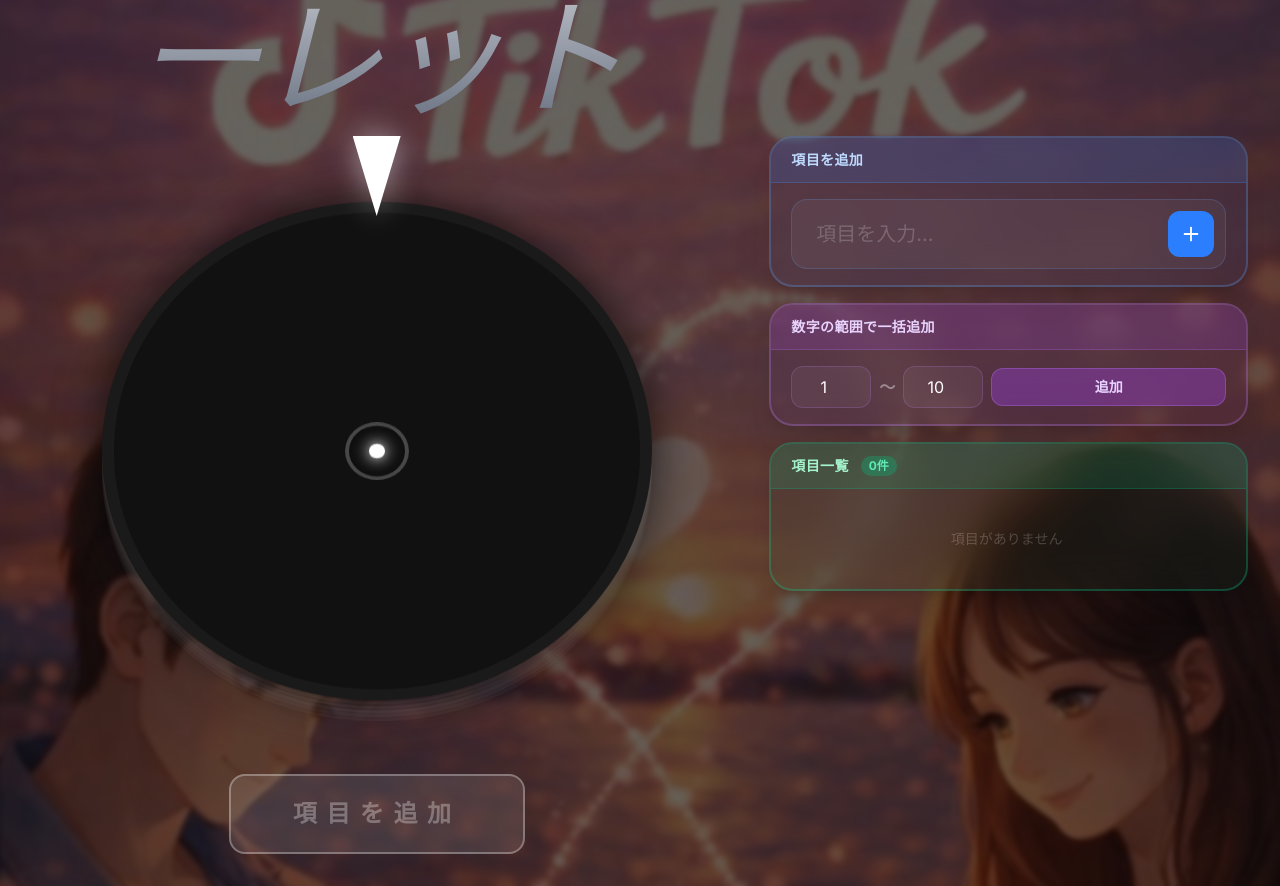
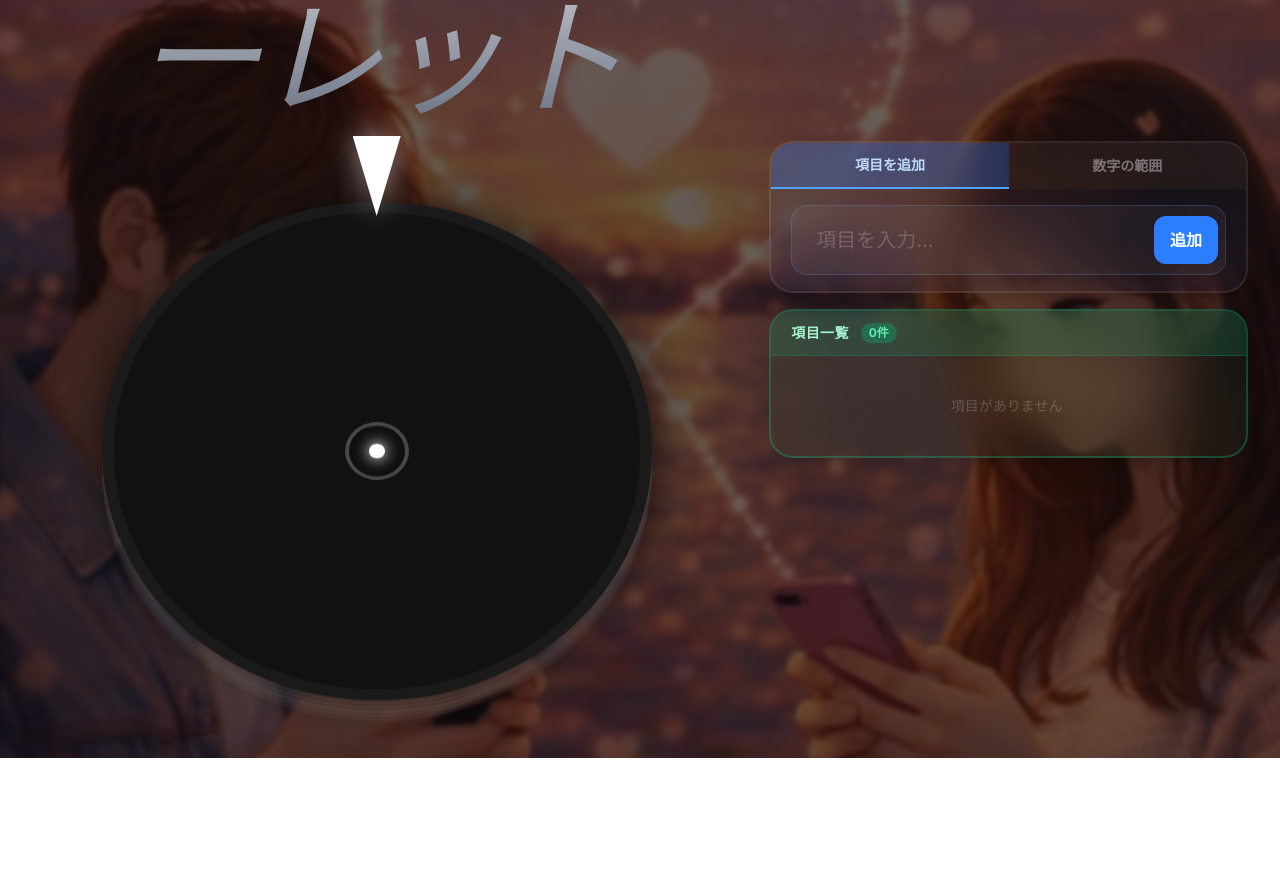
Before and after one commit to kitajistyle/yuki-roulette, a React (Vite) app: page / in a window 1280 px wide. Shown: the part 160-1046 px from the top of the page. After the commit the page ends 918 px from the top, so only its background shows below. Built offline with nearby package versions, Linux system fonts and the light colour scheme.

Commit message:
fix: email association

```diff
--- a/src/App.tsx
+++ b/src/App.tsx
@@ -5,7 +5,7 @@
 
 import React, { useState, useRef, useEffect, useMemo } from 'react';
 import { motion, AnimatePresence, useAnimation } from 'motion/react';
-import { Plus, Trash2, RotateCw, Trophy, X, Sparkles } from 'lucide-react';
+import { Trash2, RotateCw, Trophy, X, Sparkles } from 'lucide-react';
 
 interface RouletteItem {
   id: string;
@@ -94,7 +94,7 @@ export default function App() {
   };
 
   const updateWeight = (id: string, weight: number) => {
-    setItems(items.map(item => item.id === id ? { ...item, weight: Math.max(0.1, weight) } : item));
+    setItems(items.map(item => item.id === id ? { ...item, weight: Math.max(1, weight) } : item));
   };
 
   const removeItem = (id: string) => {
@@ -118,6 +118,7 @@ export default function App() {
 
   const [rangeMin, setRangeMin] = useState('1');
   const [rangeMax, setRangeMax] = useState('10');
+  const [addTab, setAddTab] = useState<'text' | 'range'>('text');
 
   const addRange = () => {
     const min = parseInt(rangeMin);
@@ -138,7 +139,7 @@ export default function App() {
     setIsSpinning(true);
     setWinner(null);
 
-    const extraSpins = 8 + Math.random() * 5;
+    const extraSpins = 25 + Math.random() * 15;
     const newRotation = rotation + extraSpins * 360 + Math.random() * 360;
 
     setRotation(newRotation);
@@ -150,7 +151,7 @@ export default function App() {
         normalizedRotation >= item.startAngle && normalizedRotation < item.endAngle
       ) || items[0];
       setWinner(winningItem);
-    }, 4000);
+    }, 8000);
   };
 
   return (
@@ -162,7 +163,6 @@ export default function App() {
         backgroundAttachment: 'fixed',
       }}
     >
-      {/* Dark overlay */}
       <div className="absolute inset-0 bg-black/60 backdrop-blur-[2px]" />
 
       <div className="max-w-7xl mx-auto grid grid-cols-1 lg:grid-cols-12 gap-12 items-center relative z-10">
@@ -217,7 +217,7 @@ export default function App() {
               <motion.div
                 className="w-full h-full relative preserve-3d"
                 animate={{}}
-                transition={{ duration: 4, ease: "easeInOut" }}
+                transition={{ duration: 8, ease: "easeInOut" }}
               >
                 {/* Outer Glow Ring */}
                 <motion.div
@@ -240,7 +240,7 @@ export default function App() {
                   ref={wheelRef}
                   className="w-full h-full rounded-full border-[12px] border-[#1A1A1A] shadow-[0_0_50px_rgba(0,0,0,0.8)] relative overflow-hidden bg-[#111] preserve-3d"
                   animate={{ rotate: rotation }}
-                  transition={{ duration: 4, ease: [0.1, 0, 0.1, 1] }}
+                  transition={{ duration: 8, ease: [0.1, 0, 0.1, 1] }}
                 >
                   <svg viewBox="0 0 100 100" className="w-full h-full transform -rotate-90">
                     <defs>
@@ -271,14 +271,14 @@ export default function App() {
                             strokeWidth="0.2"
                           />
                           <text
-                            x="78"
+                            x={item.text.length <= 1 ? 76 : item.text.length <= 2 ? 73 : item.text.length <= 4 ? 70 : 67}
                             y="50"
                             fill="white"
-                            fontSize="3.5"
+                            fontSize={item.text.length <= 1 ? 5 : item.text.length <= 2 ? 4 : item.text.length <= 4 ? 3.2 : 2.5}
                             fontWeight="800"
                             className="pointer-events-none drop-shadow-md"
                             transform={`rotate(${startAngle + sliceAngle / 2}, 50, 50)`}
-                            style={{ textAnchor: 'middle', dominantBaseline: 'middle', letterSpacing: '0.05em' }}
+                            style={{ textAnchor: 'middle', dominantBaseline: 'middle', letterSpacing: '0.03em' }}
                           >
                             {item.text.toUpperCase()}
                           </text>
@@ -296,38 +296,68 @@ export default function App() {
             </motion.div>
           </div>
 
+          <AnimatePresence>
+            {items.length >= 2 && (
               <motion.button
-            whileHover={{ scale: 1.05, boxShadow: "0 0 30px rgba(255,255,255,0.3)" }}
+                initial={{ opacity: 0, scale: 0.8, y: 20 }}
+                animate={{ opacity: 1, scale: 1, y: 0 }}
+                exit={{ opacity: 0, scale: 0.8, y: 20 }}
+                whileHover={{ scale: 1.05, boxShadow: '0 0 40px rgba(255,255,255,0.3)' }}
                 whileTap={{ scale: 0.95 }}
                 onClick={spin}
-            disabled={isSpinning || items.length < 2}
-            className={`
-              relative px-16 py-6 rounded-2xl text-2xl font-black uppercase tracking-[0.4em] transition-all duration-500
-              ${(isSpinning || items.length < 2)
+                disabled={isSpinning}
+                className={`relative w-full py-6 rounded-2xl text-2xl font-black tracking-[0.3em] transition-all duration-300 ${
+                  isSpinning
                     ? 'bg-white/10 text-white/30 cursor-not-allowed'
-                : 'bg-white text-black hover:bg-gray-100'}
-            `}
+                    : 'bg-white text-black hover:bg-gray-100'
+                }`}
               >
-            {isSpinning ? '回転中...' : items.length < 2 ? '項目を追加' : '回す'}
+                まわす
                 {!isSpinning && (
                   <motion.div
-                animate={{ opacity: [0.5, 1, 0.5] }}
+                    animate={{ opacity: [0.4, 1, 0.4] }}
                     transition={{ repeat: Infinity, duration: 2 }}
                     className="absolute inset-0 rounded-2xl border-2 border-white/50"
                   />
                 )}
               </motion.button>
+            )}
+          </AnimatePresence>
+
         </div>
 
         {/* Right Side: Controls (5 cols) */}
         <div className="lg:col-span-5 space-y-4">
 
-          {/* Section 1: テキスト追加 */}
-          <div className="backdrop-blur-xl rounded-3xl border-2 border-blue-400/30 shadow-xl overflow-hidden">
-            <div className="bg-blue-500/20 px-5 py-3 flex items-center gap-3 border-b border-blue-400/20">
-              <h2 className="font-bold text-blue-200 text-sm tracking-wide">項目を追加</h2>
+          {/* Section 1 & 2: タブ切り替え */}
+          <div className="backdrop-blur-xl rounded-3xl border-2 border-white/10 shadow-xl overflow-hidden">
+            {/* タブヘッダー */}
+            <div className="flex">
+              <button
+                onClick={() => setAddTab('text')}
+                className={`flex-1 py-3 text-sm font-bold transition-all ${addTab === 'text' ? 'bg-blue-500/30 text-blue-200 border-b-2 border-blue-400' : 'bg-white/5 text-white/40 hover:text-white/70'}`}
+              >
+                項目を追加
+              </button>
+              <button
+                onClick={() => setAddTab('range')}
+                className={`flex-1 py-3 text-sm font-bold transition-all ${addTab === 'range' ? 'bg-blue-500/30 text-blue-200 border-b-2 border-blue-400' : 'bg-white/5 text-white/40 hover:text-white/70'}`}
+              >
+                数字の範囲
+              </button>
             </div>
-            <div className="px-5 py-4 bg-blue-500/5">
+
+            {/* タブコンテンツ */}
+            <AnimatePresence mode="wait">
+              {addTab === 'text' ? (
+                <motion.div
+                  key="text"
+                  initial={{ opacity: 0, y: 8 }}
+                  animate={{ opacity: 1, y: 0 }}
+                  exit={{ opacity: 0, y: -8 }}
+                  transition={{ duration: 0.15 }}
+                  className="px-5 py-4 bg-blue-500/5"
+                >
                   <div className="relative">
                     <input
                       type="text"
@@ -335,43 +365,44 @@ export default function App() {
                       onChange={(e) => setNewItemText(e.target.value)}
                       onKeyPress={(e) => e.key === 'Enter' && addItem()}
                       placeholder="項目を入力..."
-                  className="w-full bg-white/5 border border-blue-400/20 px-6 py-5 rounded-2xl text-white text-xl placeholder:text-white/20 focus:bg-white/10 focus:border-blue-400/50 outline-none transition-all"
+                      className="w-full bg-white/5 border border-blue-400/20 px-6 py-5 pr-24 rounded-2xl text-white text-xl placeholder:text-white/20 focus:bg-white/10 focus:border-blue-400/50 outline-none transition-all"
                     />
                     <button
                       onClick={addItem}
-                  className="absolute right-3 top-1/2 -translate-y-1/2 p-3 bg-blue-500 hover:bg-blue-400 text-white rounded-xl transition-colors"
+                      className="absolute right-2 top-1/2 -translate-y-1/2 px-4 py-3 bg-blue-500 hover:bg-blue-400 active:scale-95 text-white font-bold rounded-xl transition-all"
                     >
-                  <Plus size={22} />
+                      追加
                     </button>
                   </div>
-            </div>
-          </div>
-
-          {/* Section 2: 数字の範囲 */}
-          <div className="backdrop-blur-xl rounded-3xl border-2 border-purple-400/30 shadow-xl overflow-hidden">
-            <div className="bg-purple-500/20 px-5 py-3 flex items-center gap-3 border-b border-purple-400/20">
-              <h2 className="font-bold text-purple-200 text-sm tracking-wide">数字の範囲で一括追加</h2>
-            </div>
-            <div className="px-5 py-4 bg-purple-500/5">
+                </motion.div>
+              ) : (
+                <motion.div
+                  key="range"
+                  initial={{ opacity: 0, y: 8 }}
+                  animate={{ opacity: 1, y: 0 }}
+                  exit={{ opacity: 0, y: -8 }}
+                  transition={{ duration: 0.15 }}
+                  className="px-5 py-4 bg-blue-500/5"
+                >
                   <div className="flex items-center gap-2">
                     <input
                       type="number"
                       value={rangeMin}
                       onChange={(e) => setRangeMin(e.target.value)}
-                  className="w-20 bg-white/5 border border-purple-400/20 px-3 py-2 rounded-xl text-white text-center outline-none focus:bg-white/10 focus:border-purple-400/50 transition-all"
+                      className="w-20 bg-white/5 border border-blue-400/20 px-3 py-2 rounded-xl text-white text-center outline-none focus:bg-white/10 focus:border-blue-400/50 transition-all"
                     />
                     <span className="text-white/40 font-bold">〜</span>
                     <input
                       type="number"
                       value={rangeMax}
                       onChange={(e) => setRangeMax(e.target.value)}
-                  className="w-20 bg-white/5 border border-purple-400/20 px-3 py-2 rounded-xl text-white text-center outline-none focus:bg-white/10 focus:border-purple-400/50 transition-all"
+                      className="w-20 bg-white/5 border border-blue-400/20 px-3 py-2 rounded-xl text-white text-center outline-none focus:bg-white/10 focus:border-blue-400/50 transition-all"
                     />
                     <motion.button
                       whileTap={{ scale: 0.95 }}
                       onClick={addRange}
                       disabled={isNaN(parseInt(rangeMin)) || isNaN(parseInt(rangeMax)) || parseInt(rangeMin) > parseInt(rangeMax) || parseInt(rangeMax) - parseInt(rangeMin) >= 100}
-                  className="flex-1 py-2 bg-purple-500/30 hover:bg-purple-500/50 border border-purple-400/30 rounded-xl text-sm font-bold text-purple-200 transition-all disabled:opacity-30 disabled:cursor-not-allowed"
+                      className="flex-1 py-2 bg-blue-500/30 hover:bg-blue-500/50 border border-blue-400/30 rounded-xl text-sm font-bold text-blue-200 transition-all disabled:opacity-30 disabled:cursor-not-allowed"
                     >
                       追加
                     </motion.button>
@@ -379,7 +410,9 @@ export default function App() {
                   {!isNaN(parseInt(rangeMin)) && !isNaN(parseInt(rangeMax)) && parseInt(rangeMax) - parseInt(rangeMin) >= 100 && (
                     <p className="text-red-400/70 text-xs mt-2">範囲は100以内にしてください</p>
                   )}
-            </div>
+                </motion.div>
+              )}
+            </AnimatePresence>
           </div>
 
           {/* Section 3: 項目一覧 */}
@@ -445,11 +478,12 @@ export default function App() {
                         <div className="flex items-center gap-1">
                           <span className="text-[10px] text-white/30">割合</span>
                           <input
+                            key={`${item.id}-${item.weight}`}
                             type="number"
-                            value={item.weight}
-                            onChange={(e) => updateWeight(item.id, parseFloat(e.target.value) || 0)}
-                            step="0.1"
-                            min="0.1"
+                            defaultValue={item.weight}
+                            onBlur={(e) => updateWeight(item.id, Math.max(1, parseInt(e.target.value) || 1))}
+                            step="1"
+                            min="1"
                             className="w-14 bg-white/5 border border-white/10 rounded-lg py-2 px-2 text-xs text-center outline-none focus:bg-white/10 focus:border-white/30"
                           />
                         </div>
```
Also changed, not shown: public/images/lets-go.jpg (added). Lines whose indentation alone changed are shown as unchanged.
